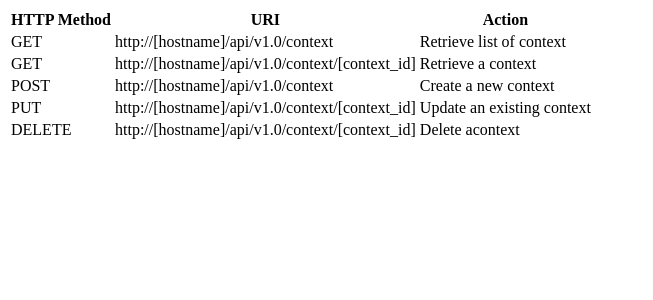
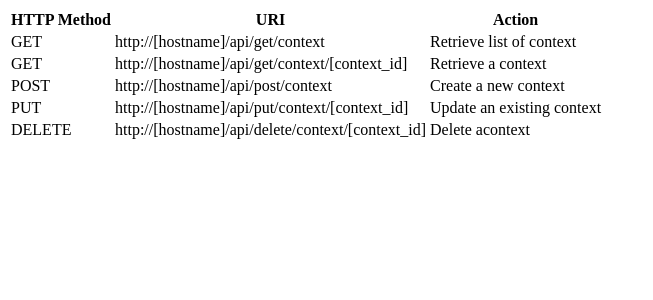
Before and after one commit to lorenzogirardi/py-test-backend, a Flask app: page /api/ in a window 1280 px wide. Shown: the top 300 px of the page, without its empty margins (0-653 px from the left). Run offline with Flask 2, Linux system fonts and the light colour scheme.

Commit message:
change main paths for api gw

```diff
--- a/docker/templates/index.html
+++ b/docker/templates/index.html
@@ -8,27 +8,27 @@
 </tr>
 <tr>
 <td>GET</td>
-<td>http://[hostname]/api/v1.0/context</td>
+<td>http://[hostname]/api/get/context</td>
 <td>Retrieve list of context</td>
 </tr>
 <tr>
 <td>GET</td>
-<td>http://[hostname]/api/v1.0/context/[context_id]</td>
+<td>http://[hostname]/api/get/context/[context_id]</td>
 <td>Retrieve a context</td>
 </tr>
 <tr>
 <td>POST</td>
-<td>http://[hostname]/api/v1.0/context</td>
+<td>http://[hostname]/api/post/context</td>
 <td>Create a new context</td>
 </tr>
 <tr>
 <td>PUT</td>
-<td>http://[hostname]/api/v1.0/context/[context_id]</td>
+<td>http://[hostname]/api/put/context/[context_id]</td>
 <td>Update an existing context</td>
 </tr>
 <tr>
 <td>DELETE</td>
-<td>http://[hostname]/api/v1.0/context/[context_id]</td>
+<td>http://[hostname]/api/delete/context/[context_id]</td>
 <td>Delete acontext</td>
 </tr>
 </tbody>
```
